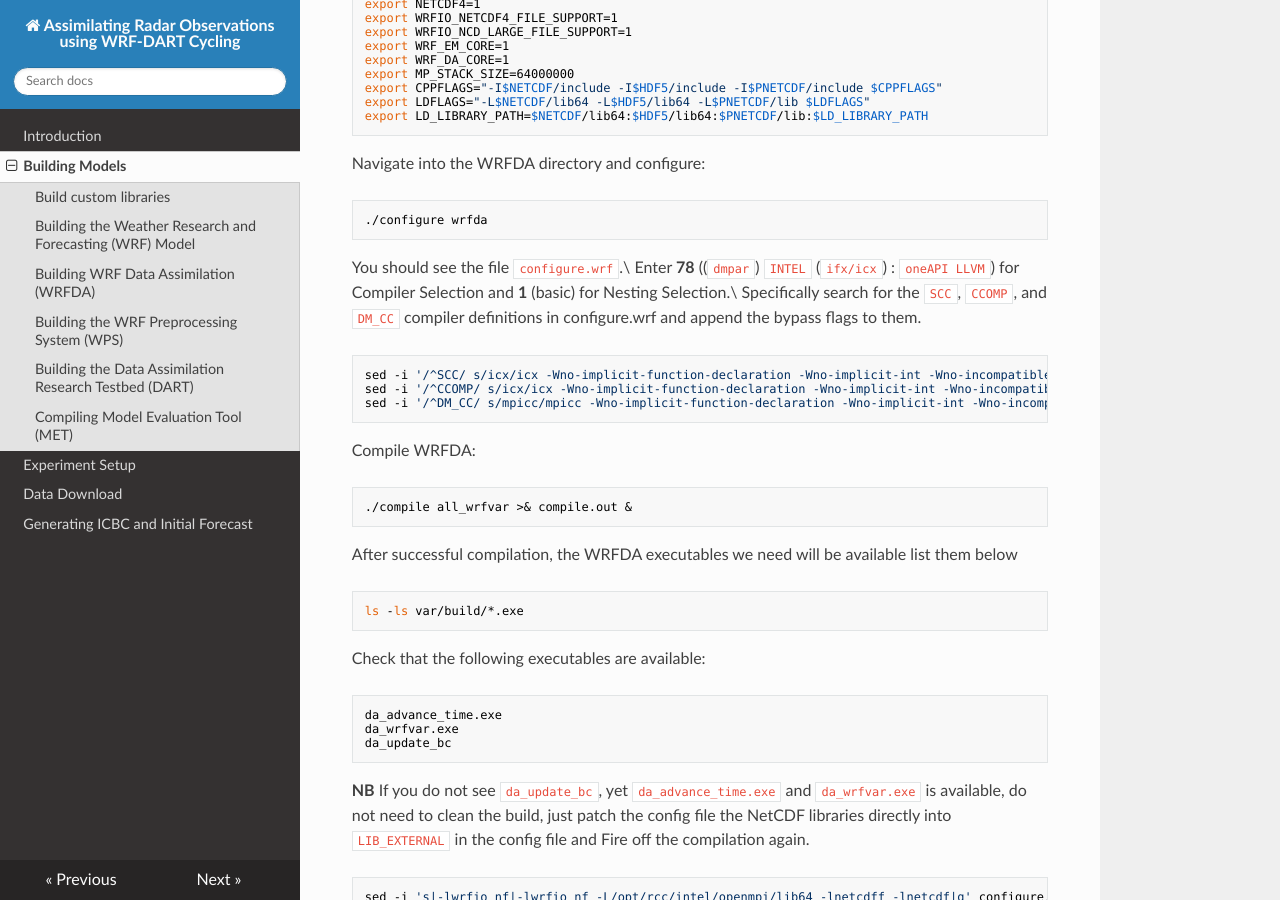
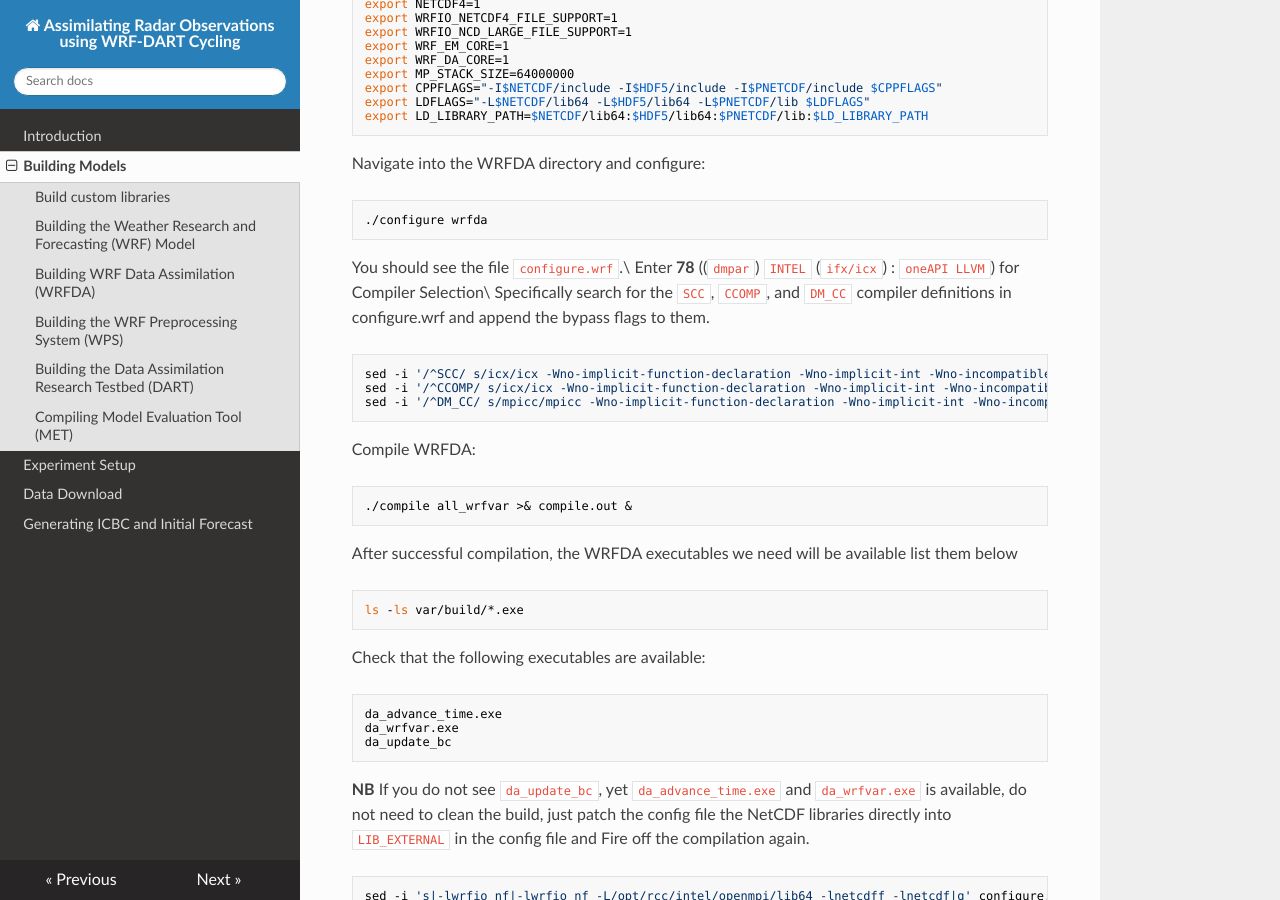
Before and after one commit to stephen-asare/WRF-DART-CYCLING, an MkDocs documentation site: the page built from docs/building_models.md, in a window 1280 px wide and 900 px high, scrolled down 2787 px. Built offline with MkDocs 1.6.1, drawn with Linux system fonts in a browser that asks for light colours; nearby versions of some CDN libraries.

Commit message:
Update building_models.md

````diff
--- a/docs/building_models.md
+++ b/docs/building_models.md
@@ -117,7 +117,7 @@ Navigate into the WRFDA directory and configure:
 ./configure wrfda
 ```
 You should see the file `configure.wrf`.\
-Enter **78** ((`dmpar`) `INTEL` (`ifx/icx`) : `oneAPI LLVM`) for Compiler Selection and **1** (basic) for Nesting Selection.\
+Enter **78** ((`dmpar`) `INTEL` (`ifx/icx`) : `oneAPI LLVM`) for Compiler Selection\
 Specifically search for the `SCC`, `CCOMP`, and `DM_CC` compiler definitions in configure.wrf and append the bypass flags to them.
 ```bash
 sed -i '/^SCC/ s/icx/icx -Wno-implicit-function-declaration -Wno-implicit-int -Wno-incompatible-pointer-types -Wno-int-conversion/' configure.wrf
````
